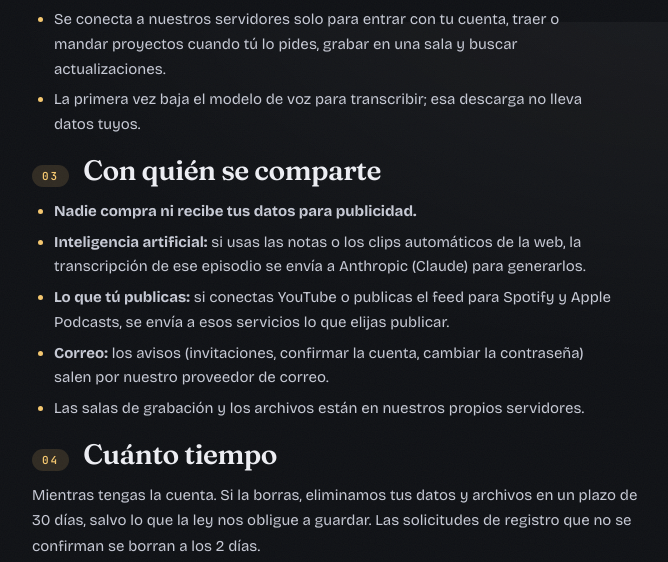
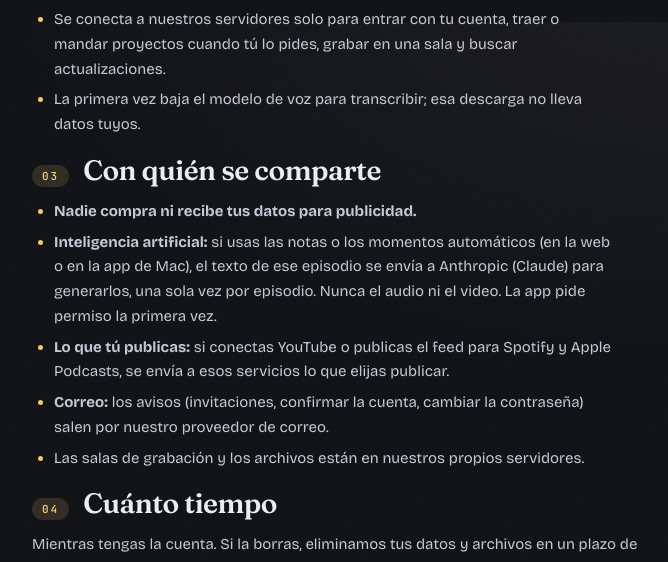
Before and after one commit to rafael-sources/thepod, a Flask app: page /privacidad in a window 1280 px wide. Shown: the part 778-1340 px from the top of the page, without its empty margins (320-988 px from the left). Run offline with Flask 3, Linux system fonts and the light colour scheme.

Commit message:
Privacidad: la IA también desde la app, una vez por episodio y con permiso
Co-Authored-By: Claude Opus 5.5 <noreply@anthropic.com>

```diff
--- a/apps/thepod/templates/privacidad.html
+++ b/apps/thepod/templates/privacidad.html
@@ -27,7 +27,7 @@
 <h2><span class="num">03</span> Con quién se comparte</h2>
 <ul>
   <li><strong>Nadie compra ni recibe tus datos para publicidad.</strong></li>
-  <li><strong>Inteligencia artificial:</strong> si usas las notas o los clips automáticos de la web, la transcripción de ese episodio se envía a Anthropic (Claude) para generarlos.</li>
+  <li><strong>Inteligencia artificial:</strong> si usas las notas o los momentos automáticos (en la web o en la app de Mac), el texto de ese episodio se envía a Anthropic (Claude) para generarlos, una sola vez por episodio. Nunca el audio ni el video. La app pide permiso la primera vez.</li>
   <li><strong>Lo que tú publicas:</strong> si conectas YouTube o publicas el feed para Spotify y Apple Podcasts, se envía a esos servicios lo que elijas publicar.</li>
   <li><strong>Correo:</strong> los avisos (invitaciones, confirmar la cuenta, cambiar la contraseña) salen por nuestro proveedor de correo.</li>
   <li>Las salas de grabación y los archivos están en nuestros propios servidores.</li>
```
